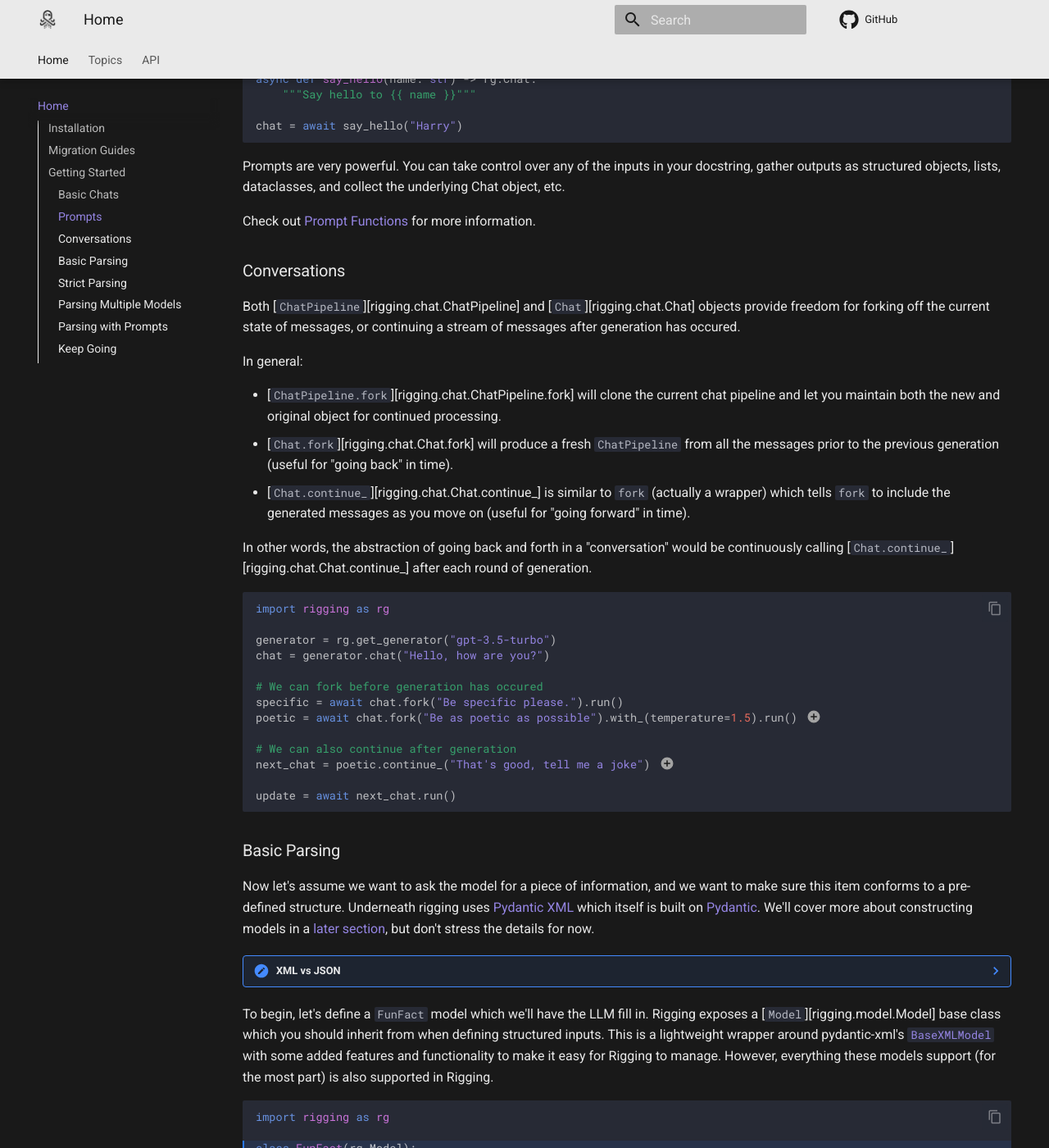
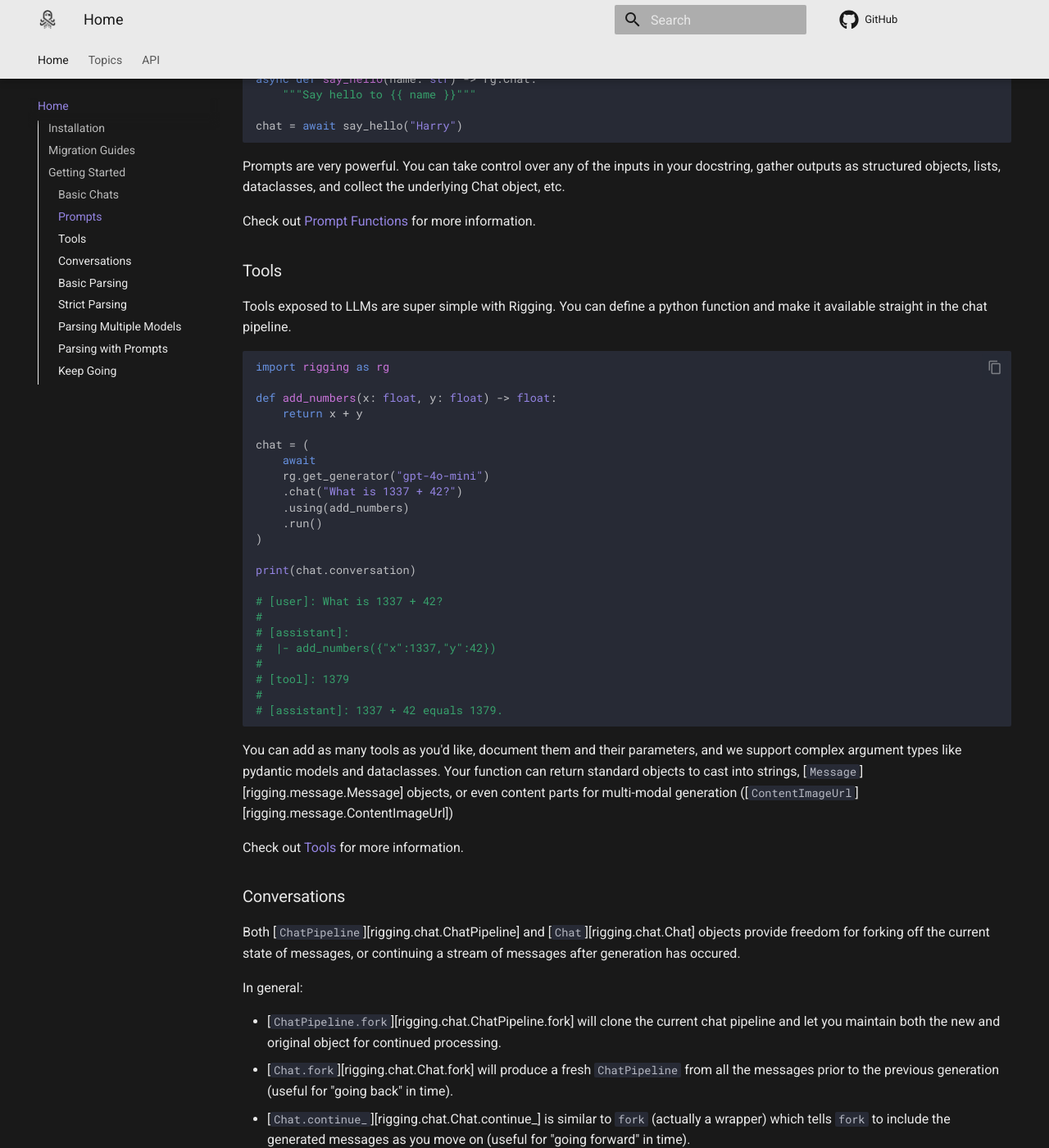
Before and after one commit to dreadnode/rigging, an MkDocs documentation site: the page built from docs/index.md, in a window 1280 px wide and 1400 px high, scrolled down 3340 px. Shown: the whole window at 82% size. Built offline with MkDocs 1.6.1 and Material for MkDocs 9.7.7, drawn with Linux system fonts in a browser that asks for light colours; comment, search, counter and statistics services are not loaded.

Commit message:
Update docs in prep for api-tools release.

````diff
--- a/docs/index.md
+++ b/docs/index.md
@@ -224,6 +224,45 @@ Prompts are very powerful. You can take control over any of the inputs in your d
 outputs as structured objects, lists, dataclasses, and collect the underlying Chat object, etc.
 
 Check out [Prompt Functions](topics/prompt-functions.md) for more information.
+
+
+### Tools
+
+Tools exposed to LLMs are super simple with Rigging. You can define a python function and make
+it available straight in the chat pipeline.
+
+```py
+import rigging as rg
+
+def add_numbers(x: float, y: float) -> float:
+    return x + y
+
+chat = (
+    await
+    rg.get_generator("gpt-4o-mini")
+    .chat("What is 1337 + 42?")
+    .using(add_numbers)
+    .run()
+)
+
+print(chat.conversation)
+
+# [user]: What is 1337 + 42?
+#
+# [assistant]:
+#  |- add_numbers({"x":1337,"y":42})
+#
+# [tool]: 1379
+#
+# [assistant]: 1337 + 42 equals 1379.
+```
+
+You can add as many tools as you'd like, document them and their parameters, and we support complex
+argument types like pydantic models and dataclasses. Your function can return standard objects to
+cast into strings, [`Message`][rigging.message.Message] objects, or even content parts for
+multi-modal generation ([`ContentImageUrl`][rigging.message.ContentImageUrl])
+
+Check out [Tools](topics/tools.md) for more information.
 
 ### Conversations
 
````
Also changed, not shown: docs/topics/callbacks-and-mapping.md (+7 -2 lines), docs/topics/tools.md (+13 -3 lines), 1 other file.
